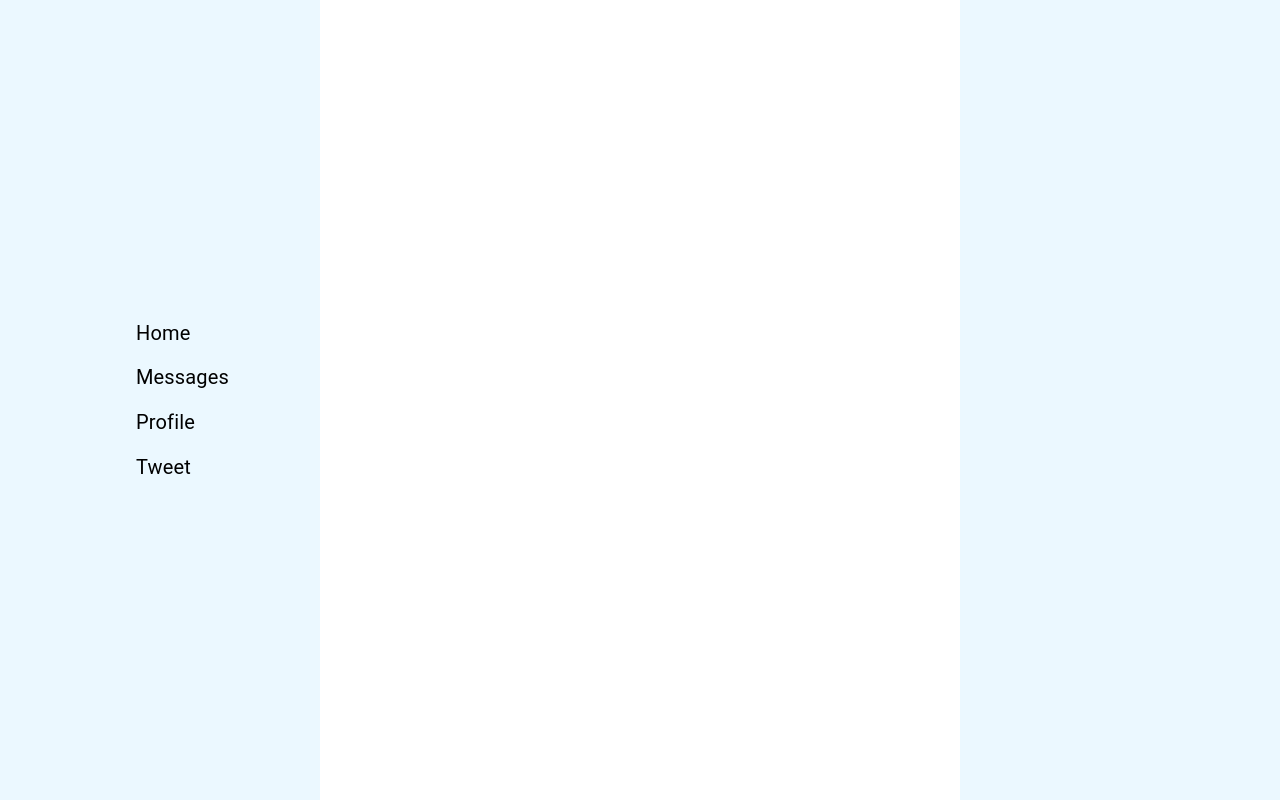
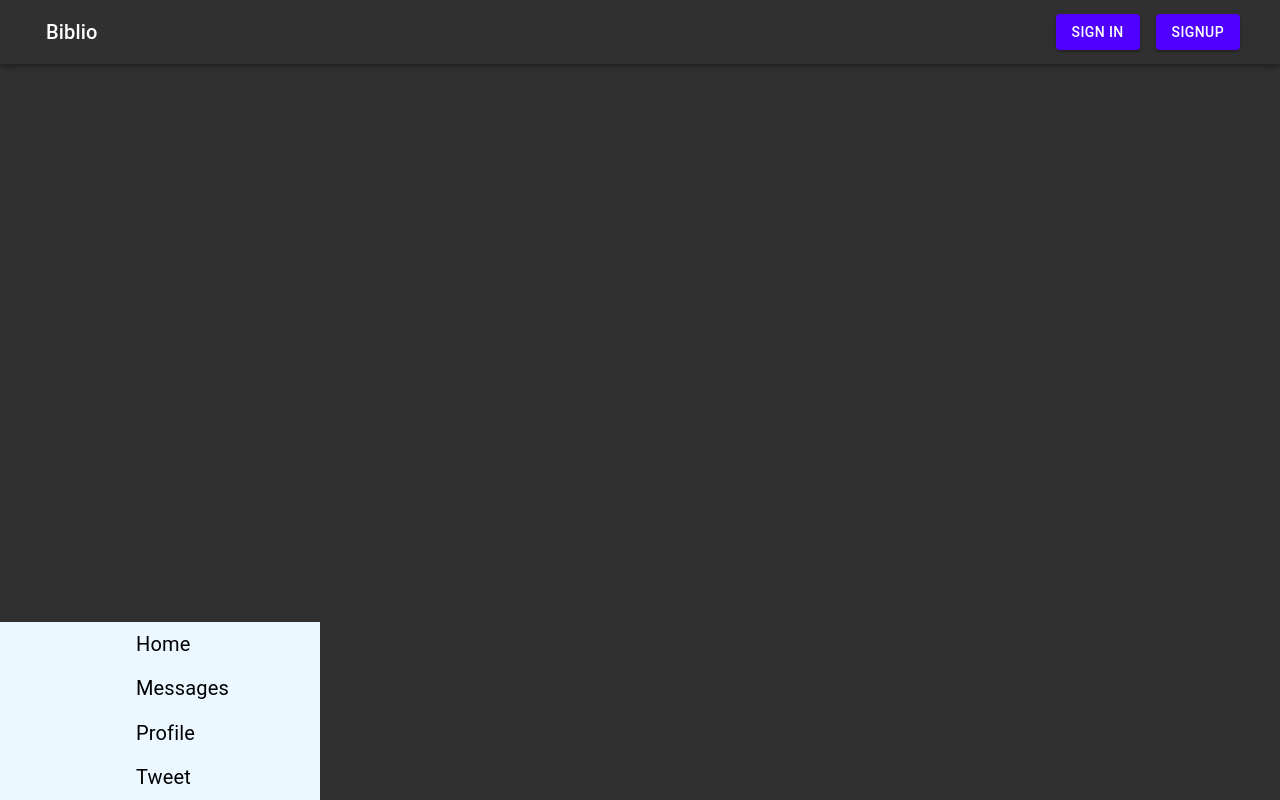
Before and after one commit to BenMiriello/tweetvine, a React (Create React App) app: page / in a window 1280 px wide. Built offline with nearby package versions, Linux system fonts and the light colour scheme.

Commit message:
Render Nav through Page component

```diff
--- a/src/App.tsx
+++ b/src/App.tsx
@@ -14,6 +14,7 @@ import SignInPage from './components/SignInPage';
 import UserPage from './components/UserPage';
 import EditAccount from './components/EditAccount';
 import Dashboard from './components/Dashboard';
+import Nav from './components/Nav';
 
 export default function App() {
   return (
--- a/src/components/EditAccount/index.tsx
+++ b/src/components/EditAccount/index.tsx
@@ -2,7 +2,6 @@ import React, { useEffect } from 'react';
 import { useHistory } from 'react-router-dom';
 
 import { useAppState } from '../../state';
-import Nav from '../Nav';
 import ChangeName from './ChangeName';
 import ChangePassword from './ChangePassword';
 import ChangeEmail from './ChangeEmail';
@@ -19,13 +18,10 @@ export default function EditAccount() {
 
   return (
     <>
-      <Nav />
-      <div>
-        <ChangeEmail />
-        <ChangeName />
-        <ChangePassword />
-        <DeleteAccount/>
-      </div>
+      <ChangeEmail />
+      <ChangeName />
+      <ChangePassword />
+      <DeleteAccount/>
     </>
   );
 }
--- a/src/components/Nav.tsx
+++ b/src/components/Nav.tsx
@@ -74,7 +74,7 @@ export default function Nav() {
   const [anchorEl, setAnchorEl] = React.useState<null | HTMLElement>(null);
   const open = Boolean(anchorEl);
 
-  useEffect(() => checkLoggedIn(), []);
+  // useEffect(() => checkLoggedIn(), []);
 
   const handleLogout = () => { logout(); history.push('/') };
 
--- a/src/components/Page.tsx
+++ b/src/components/Page.tsx
@@ -1,5 +1,11 @@
 import React, { ReactNodeArray } from 'react';
+import Nav from './Nav';
 
 export default function Page(props: {children: ReactNodeArray}) {
-  return <div className="h-screen flex">{ props.children }</div>;
+  return (
+    <div className="h-screen flex flex-col">
+      <Nav />
+      {props.children}
+    </div>
+  );
 }
--- a/src/components/SignInPage.tsx
+++ b/src/components/SignInPage.tsx
@@ -5,7 +5,6 @@ import { makeStyles } from '@material-ui/core/styles';
 import { Grid, TextField, Button, Typography } from '@material-ui/core';
 
 import { useAppState } from '../state';
-import Nav from './Nav';
 
 const useStyles = makeStyles({
   title: {
@@ -37,8 +36,6 @@ export default function SignInPage() {
   if (loading) return <div>Signing In</div>;
 
   return (
-    <>
-      <Nav />
     <form onSubmit={handleSubmit}>
       <Grid container alignItems="center" direction="column">
         <Typography variant="h5" align="center" className={classes.title}>
@@ -56,6 +53,5 @@ export default function SignInPage() {
         </Button>
       </Grid>
     </form>
-    </>
   );
 }
--- a/src/components/SignupPage.tsx
+++ b/src/components/SignupPage.tsx
@@ -5,7 +5,6 @@ import { makeStyles } from '@material-ui/core/styles';
 import { Grid, TextField, Button, Typography } from '@material-ui/core';
 
 import { useAppState } from '../state';
-import Nav from './Nav';
 
 const useStyles = makeStyles({
   title: {
@@ -38,8 +37,6 @@ export default function SignupPage() {
   if (loading) return <div>Creating Your Account</div>;
 
   return (
-    <>
-      <Nav />
     <form onSubmit={handleSubmit}>
       <Grid container alignItems="center" direction="column">
         <Typography variant="h5" align="center" className={classes.title}>
@@ -75,6 +72,5 @@ export default function SignupPage() {
         </Button>
       </Grid>
     </form>
-    </>
   );
 }
```
Lines whose indentation alone changed are shown as unchanged.
